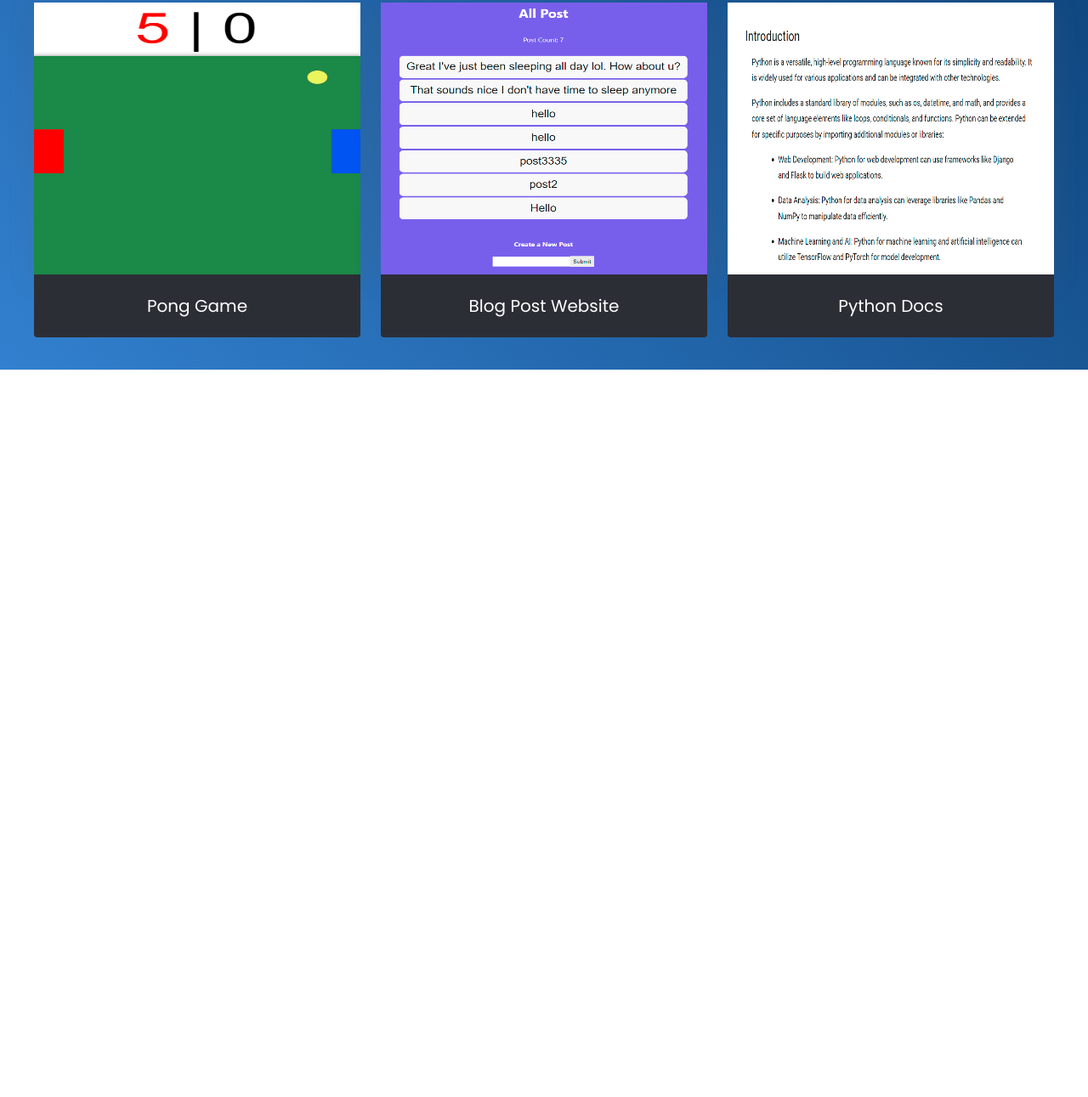
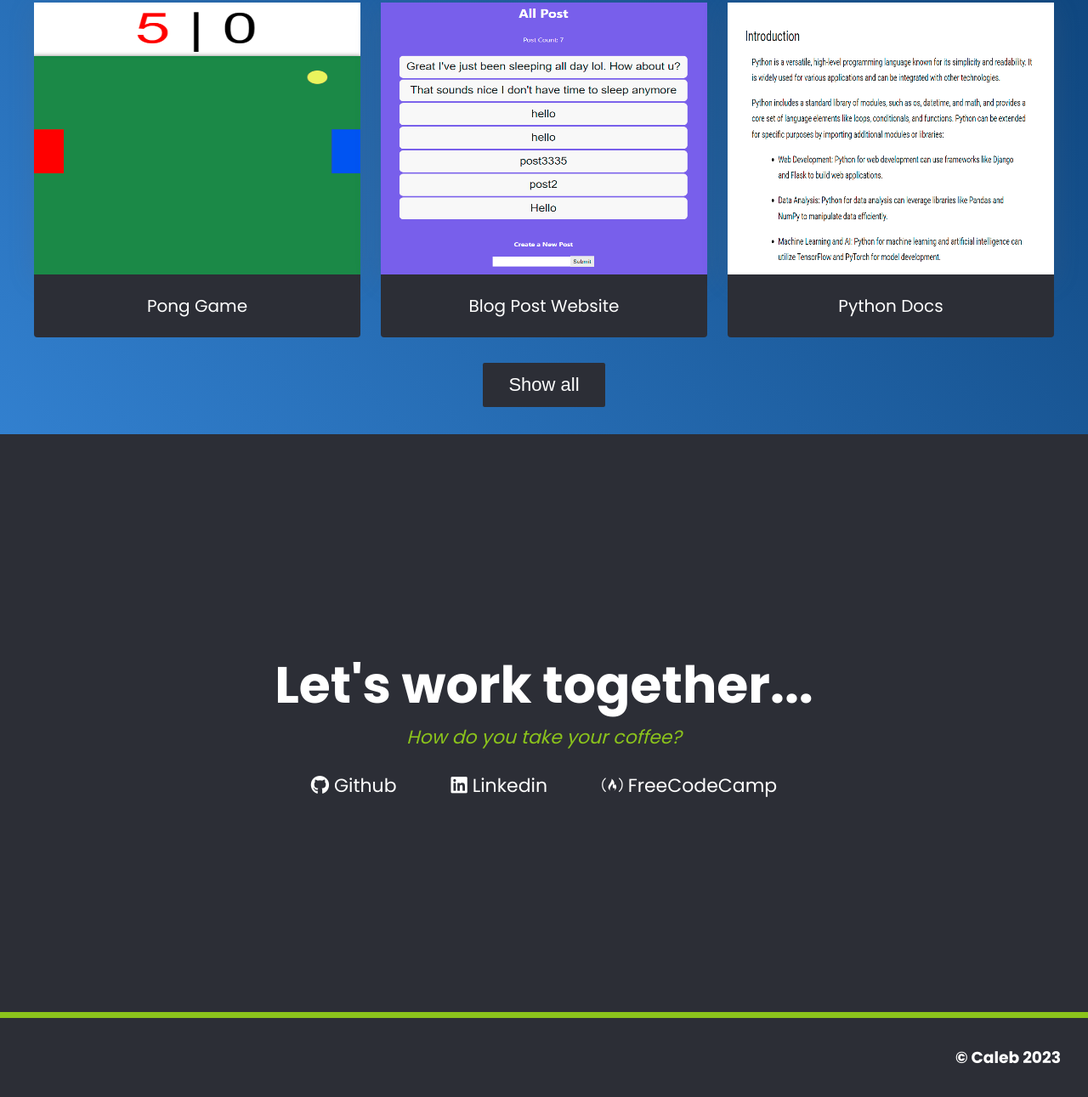
Before and after one commit to Master-Code234/personal-portfolio, a plain HTML site: page index.html in a window 1280 px wide. Shown: the part 1400-2691 px from the top of the page at 85% size. Before the commit the page ends 1835 px from the top, so only its background shows below. Drawn offline with Linux system fonts and the light colour scheme.

Commit message:
added contact section | improved styles

```diff
--- a/index.html
+++ b/index.html
@@ -5,15 +5,24 @@
     <meta name="viewport" content="width=device-width, initial-scale=1.0" />
     <title>Personal Portfolio website</title>
     <link rel="stylesheet" href="style.css" />
+    <script
+      defer
+      src="https://kit.fontawesome.com/6884aa9842.js"
+      crossorigin="anonymous"
+    ></script>
   </head>
   <body>
     <!-- START NAVBAR -->
     <header>
       <nav id="navbar">
         <ul class="nav-ul">
-          <li class="nav-li"><a href="#" class="nav-link">About</a></li>
-          <li class="nav-li"><a href="#" class="nav-link">Work</a></li>
-          <li class="nav-li"><a href="#" class="nav-link">Contact</a></li>
+          <li class="nav-li">
+            <a class="nav-link" href="#welcome-section">About</a>
+          </li>
+          <li class="nav-li"><a class="nav-link" href="#projects">Work</a></li>
+          <li class="nav-li">
+            <a class="nav-link" href="#contact">Contact</a>
+          </li>
         </ul>
       </nav>
     </header>
@@ -140,8 +149,57 @@
             </a>
           </div>
         </div>
+        <a
+          id="profile-link"
+          href="https://github.com/Master-Code234"
+          target="_blank"
+        >
+          <button class="show-btn">Show all</button>
+        </a>
       </section>
       <!-- END PROJECTS SECTION -->
+
+      <!-- START CONTACT SECTION -->
+      <section id="contact">
+        <h2 class="contact-h2">Let's work together...</h2>
+        <p class="contact-p">How do you take your coffee?</p>
+
+        <div class="contact-container">
+          <a
+            class="contact-link"
+            href="https://github.com/Master-Code234"
+            target="_blank"
+          >
+            <i class="fa-brands fa-github"></i>
+            Github
+          </a>
+
+          <a
+            class="contact-link"
+            href="https://www.linkedin.com/in/caleb-mcauley-338092270/"
+            target="_blank"
+          >
+            <i class="fa-brands fa-linkedin"></i>
+            Linkedin
+          </a>
+
+          <a
+            target="_blank"
+            class="contact-link"
+            href="https://www.freecodecamp.org/fcccdeec070-31aa-4c8d-86b0-45235ebf698c"
+          >
+            <i class="fa-brands fa-free-code-camp"></i>
+            FreeCodeCamp
+          </a>
+        </div>
+      </section>
+      <!-- END CONTACT SECTION -->
+      <hr class="line" />
+      <!-- START FOOTER -->
+      <footer class="footer">
+        <h3 class="footer-h3">&copy Caleb 2023</h3>
+      </footer>
+      <!-- END FOOTER -->
     </main>
   </body>
 </html>
--- a/style.css
+++ b/style.css
@@ -5,6 +5,10 @@
   box-sizing: border-box;
   padding: 0;
   margin: 0;
+}
+/* SCROLL BEHAVIOR */
+html {
+  scroll-behavior: smooth;
 }
 
 /* CUSTOM PROPS */
@@ -17,6 +21,7 @@
   --fw-400: 400;
   --fw-500: 500;
   --fw-700: 700;
+  --fs-small: 1.1rem;
   --fs-med: 1.375rem;
   --fs-large: 1.875rem;
   --fs-xl: 3.75rem;
@@ -34,7 +39,6 @@ img {
 }
 
 /* NAVBAR STYLES */
-
 #navbar {
   position: fixed;
   top: 0;
@@ -53,43 +57,30 @@ img {
   list-style: none;
 }
 
-.nav-li {
-  padding: 1em;
-}
-
 .nav-link {
+  display: block;
+  padding: 1.5rem;
   text-decoration: none;
   color: var(--primary-font-color);
 }
 
 .nav-li:hover {
   transition: 500ms ease-in-out;
-  background-color: var(--sky-blue);
+  background-color: var(--accent-color);
 }
 
 /* WELCOME SECTION STYLES */
 #welcome-section {
-  background: linear-gradient(-80deg, #131212, #363434);
+  background-color: var(--light-gray);
   min-height: 100vh;
   display: flex;
   flex-direction: column;
   justify-content: center;
   align-items: center;
 }
-
-.welcome-h1 {
-  font-size: var(--fs-xl);
-  font-weight: var(--fw-700);
-}
-
-.welcome-p {
-  font-size: var(--fs-large);
-  color: var(--accent-color);
-  font-style: italic;
-}
-
 /* PROJECTS SECTION */
 #projects {
+  text-align: center;
   background: linear-gradient(45deg, var(--sky-blue), #043465);
   padding: 2rem;
   min-height: 100vh;
@@ -116,7 +107,6 @@ img {
 
 .projects-h2 {
   font-size: 2.625rem;
-  text-align: center;
   padding: 1em;
 }
 
@@ -126,11 +116,85 @@ img {
 }
 
 .project-title {
-  text-align: center;
   padding: 1.1em;
   background-color: var(--light-gray);
   color: var(--primary-font-color);
   border-radius: 0 0 0.2em 0.2em;
+}
+
+.show-btn {
+  background-color: var(--light-gray);
+  color: var(--primary-font-color);
+  padding: 0.6em 1.4em;
+  margin-top: 3vh;
+  font-size: var(--fs-med);
+  cursor: pointer;
+  border: none;
+  border-radius: 0.1em;
+}
+
+.show-btn:hover {
+  transition: 700ms;
+  background-color: var(--accent-color);
+}
+
+/* CONTACT SECTION STYLES */
+#contact {
+  background-color: var(--light-gray);
+  min-height: 85vh;
+  display: flex;
+  flex-direction: column;
+  justify-content: center;
+  align-items: center;
+}
+
+.contact-container {
+  display: flex;
+  justify-content: center;
+  align-items: center;
+  text-align: center;
+  margin-top: 3vh;
+}
+
+.contact-link {
+  display: inline-block;
+  transition: 0.4s;
+  color: var(--primary-font-color);
+  text-decoration: none;
+  font-size: var(--fs-med);
+  margin: 0 2rem;
+}
+
+.contact-link:hover {
+  transform: scale(1.2);
+}
+
+/* FOOTER */
+.footer {
+  background-color: var(--light-gray);
+  padding: 2rem;
+  display: flex;
+  justify-content: flex-end;
+}
+
+.line {
+  padding: 0.2rem;
+  border: none;
+  background-color: var(--accent-color);
+}
+
+/* COMBINED SELECTORS */
+.welcome-p,
+.contact-p {
+  font-size: var(--fs-med);
+  color: var(--accent-color);
+  font-style: italic;
+}
+
+.welcome-h1,
+.contact-h2 {
+  font-size: var(--fs-xl);
+  font-weight: var(--fw-700);
 }
 
 /* SMALL SCREENS */
@@ -143,12 +207,13 @@ img {
     margin: 0;
   }
 
-  .nav-li {
+  .nav-link {
     padding: 0.5em;
   }
 
-  .welcome-h1 {
-    font-size: 1.875rem;
+  .welcome-h1,
+  .contact-h2 {
+    font-size: var(--fs-large);
   }
 
   .welcome-p {
@@ -166,19 +231,46 @@ img {
   .project-tile {
     margin: 1.5em 0;
   }
+
+  .show-btn {
+    margin-top: 2rem;
+  }
+
+  .contact-container {
+    flex-direction: column;
+  }
+
+  .contact-p {
+    font-size: var(--fs-small);
+  }
+
+  .contact-link {
+    font-size: var(--fs-small);
+    margin: 0.3rem;
+  }
 }
 
 @media (min-width: 651px) and (max-width: 767px) {
-  .nav-li {
+  .welcome-h1,
+  .contact-h2 {
+    font-size: 2.188rem;
+  }
+
+  .nav-link {
     padding: 0.7em;
   }
 
   .projects-h2 {
-    font-size: 1.875rem;
+    font-size: var(--fs-large);
   }
 }
 
 @media (min-width: 768px) and (max-width: 991px) {
+  .welcome-h1,
+  .contact-h2 {
+    font-size: 2.5rem;
+  }
+
   .projects-h2 {
     font-size: 2rem;
   }
```
